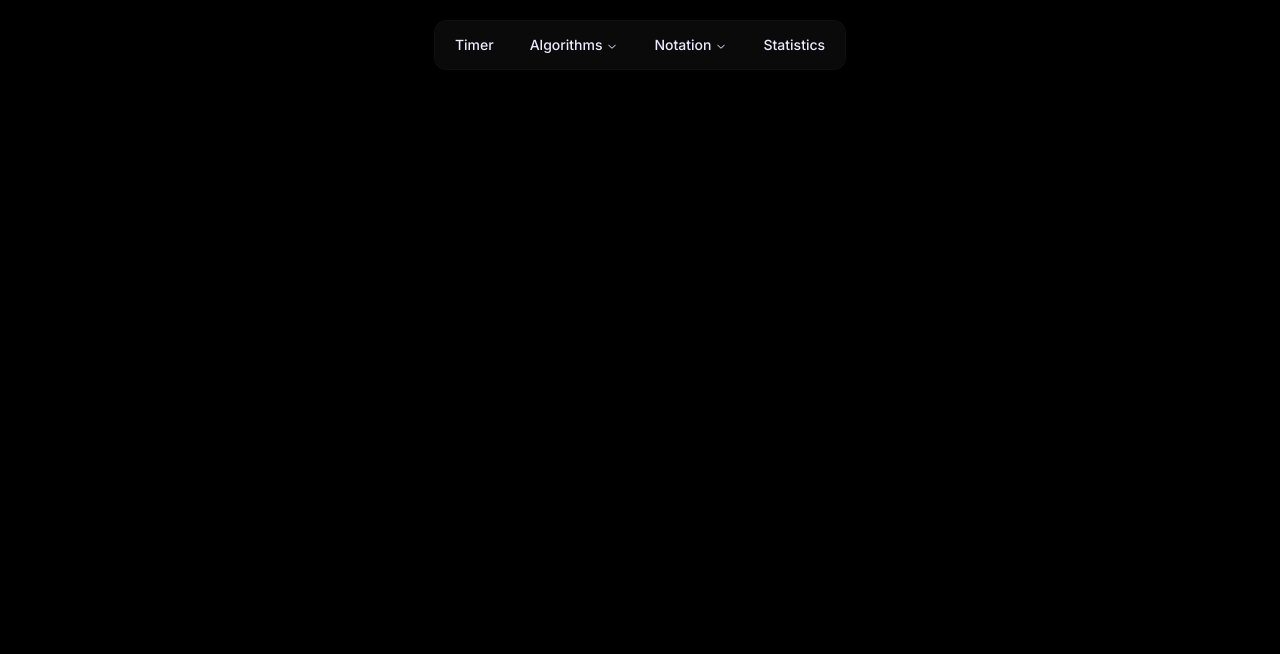
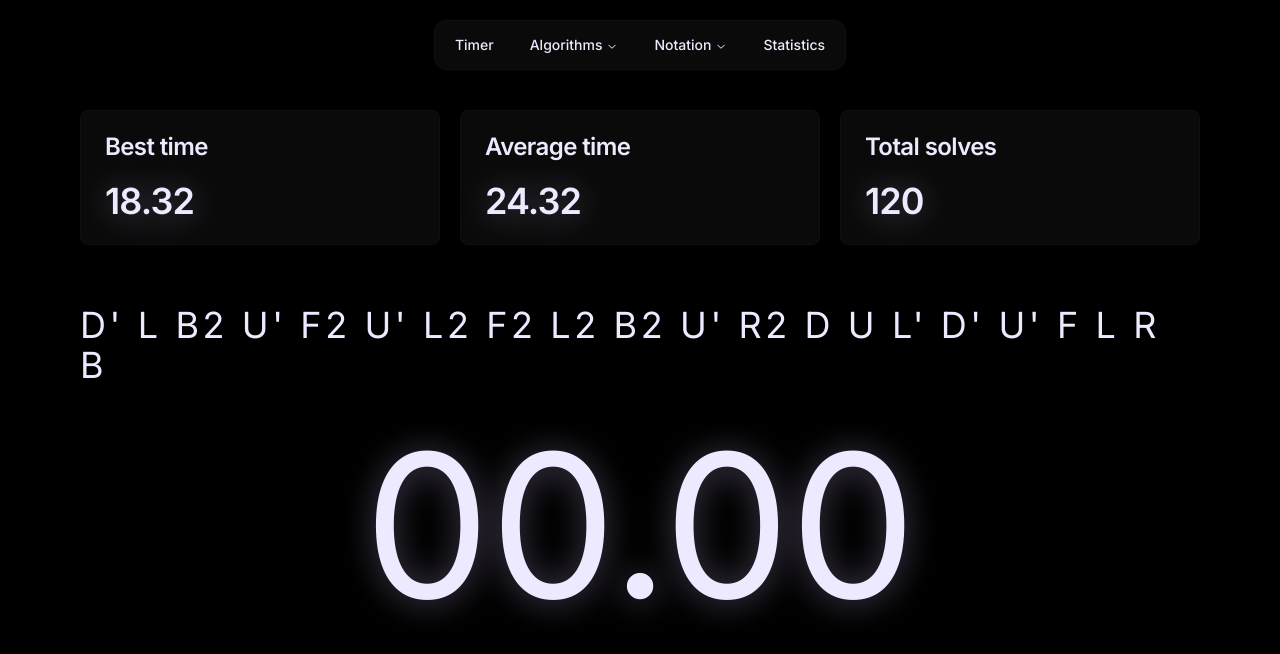
Before and after one commit to EmmanuelBayona/cube-algorithms-nextjs, a Next.js app: page /dash/timer in a window 1280 px wide. Shown: the top 654 px of the page. Built offline with nearby package versions, Linux system fonts and the light colour scheme.

Commit message:
style(timer): timer clock

```diff
--- a/app/dash/layout.tsx
+++ b/app/dash/layout.tsx
@@ -2,7 +2,7 @@ import { DashNavbar } from "@/components/dash-navbar";
 
 export default function Layout({ children }: { children: React.ReactNode }) {
     return (
-        <div className="bg-black min-h-screen pt-5">
+        <div className="bg-black min-h-screen pt-5 text-violet-100">
             <DashNavbar />
             {children}
         </div>
--- a/app/dash/timer/page.tsx
+++ b/app/dash/timer/page.tsx
@@ -1,7 +1,38 @@
+import { MaxWidthWrapper } from "@/components/max-width-wrapper";
+import { Scramble } from "@/components/scramble";
+import { TimerClock } from "@/components/timer-clock";
+import { Card, CardContent, CardHeader, CardTitle } from "@/components/ui/card";
+
+const CARDS_DATA = [
+    { title: 'Best time', value: '18.32' },
+    { title: 'Average time', value: '24.32' },
+    { title: 'Total solves', value: '120' },
+]
 
 export default function Timer() {
     return (
-        <>
-        </>
+        <MaxWidthWrapper className="flex flex-col gap-10 pt-10">
+
+            <section className="grid grid-cols-1 lg:grid-cols-3 gap-5 mb-5">
+                {
+                    CARDS_DATA.map((item, index) => (
+                        <Card key={index}>
+                            <CardHeader>
+                                <CardTitle>{item.title}</CardTitle>
+                            </CardHeader>
+
+                            <CardContent>
+                                <span className="text-4xl font-semibold leading-none tracking-tight drop-shadow-text">{item.value}</span>
+                            </CardContent>
+                        </Card>
+                    ))
+                }
+            </section>
+
+            <Scramble />
+
+            <TimerClock />
+
+        </MaxWidthWrapper>
     )
 }
--- a/components/dash-navbar.tsx
+++ b/components/dash-navbar.tsx
@@ -8,32 +8,32 @@ import { cn } from "@/lib/utils";
 const components: { title: string; href: string; description: string }[] = [
     {
         title: "2X2",
-        href: "/docs/primitives/alert-dialog",
+        href: "/",
         description: 'Notation, and how to read and write algorithms.',
     },
     {
         title: "3x3",
-        href: "/docs/primitives/hover-card",
+        href: "/",
         description: 'Notation, and how to read and write algorithms.',
     },
     {
         title: "4x4",
-        href: "/docs/primitives/progress",
+        href: "/",
         description: 'Notation, and how to read and write algorithms.',
     },
         {
         title: "5x5",
-        href: "/docs/primitives/scroll-area",
+        href: "/",
         description: 'Notation, and how to read and write algorithms.',
     },
     {
         title: "6x6",
-        href: "/docs/primitives/tabs",
+        href: "/",
         description: 'Notation, and how to read and write algorithms.',
     },
     {
         title: "Square-1",
-        href: "/docs/primitives/tooltip",
+        href: "/",
         description: 'Notation, and how to read and write algorithms.',
     },
 ]
@@ -72,13 +72,13 @@ export const DashNavbar = () => {
                                     </a>
                                 </NavigationMenuLink>
                             </li>
-                                <ListItem href="/docs" title="2X2">
+                                <ListItem href="/" title="2X2">
                                     Beginner&apos;s method, Ortega, CLL, EG, and more.
                                 </ListItem>
-                                <ListItem href="/docs/installation" title="4X4">
+                                <ListItem href="/" title="4X4">
                                     Beginner&apos;s method, Yau, Hoya, Yau, and more.
                                 </ListItem>
-                                <ListItem href="/docs/primitives/typography" title="Square-1">
+                                <ListItem href="/" title="Square-1">
                                     Beginner&apos;s method, WCA, and more.
                                 </ListItem>
                         </ul>
@@ -105,7 +105,7 @@ export const DashNavbar = () => {
                 </NavigationMenuItem>
 
                 <NavigationMenuItem className="hidden lg:block">
-                    <Link href="/dash/statics" legacyBehavior passHref>
+                    <Link href="/" legacyBehavior passHref>
                         <NavigationMenuLink className={NavigationMenuTriggerStyle()}>
                             Statistics
                         </NavigationMenuLink>
--- /dev/null
+++ b/components/scramble.tsx
@@ -0,0 +1,10 @@
+
+export const Scramble = () => {
+
+    return (
+        <p className="mx-auto text-2xl lg:text-4xl tracking-widest">
+            D&apos; L B2 U&apos; F2 U&apos; L2 F2 L2 B2 U&apos; R2 D U L&apos; D&apos; U&apos; F L R B
+        </p>
+    )
+
+}
--- /dev/null
+++ b/components/timer-clock.tsx
@@ -0,0 +1,27 @@
+'use client'
+import { useKeyboardShortcut } from "@/hooks/use-keyboard-shortcut";
+import { useStopwatch } from "@/hooks/use-stopwatch";
+
+export const TimerClock = () => {
+
+    const {
+        isRunning,
+        stopStopwatch,
+        startStopwatch,
+        elapsedTime,
+        formatTime,
+    } = useStopwatch();
+
+    useKeyboardShortcut('Space', () => {
+        if (isRunning) return stopStopwatch();
+        startStopwatch();
+    })
+
+
+    return (
+        <div className="w-full flex justify-center">
+            <span className="text-7xl md:text-9xl lg:text-[200px] drop-shadow-text">{formatTime(elapsedTime)}</span>
+        </div>
+    )
+
+}
--- /dev/null
+++ b/hooks/use-keyboard-shortcut.ts
@@ -0,0 +1,17 @@
+import { useEffect } from "react";
+
+type Key = 'Space';
+
+export const useKeyboardShortcut = (key: Key, callback: () => void) => {
+
+    useEffect(() => {
+        const handleKeyDown = ( event: KeyboardEvent ) => {
+            if (event.code !== key) return;
+            callback();
+        }
+
+        window.addEventListener('keydown', handleKeyDown);
+        return () => window.removeEventListener('keydown', handleKeyDown);
+    }, [key, callback]);
+
+}
--- /dev/null
+++ b/hooks/use-stopwatch.ts
@@ -0,0 +1,60 @@
+import { useCallback, useEffect, useState } from "react";
+
+export const useStopwatch = () => {
+
+    const [ startTime, setStartTime ] = useState(0);
+    const [ elapsedTime, setElapsedTime ] = useState(0);
+    const [ isRunning, setIsRunning ] = useState(false);
+
+    const startStopwatch = useCallback(() => {
+        setStartTime(Date.now() - elapsedTime);
+        setIsRunning(true);
+    }, [ elapsedTime ]);
+
+
+    useEffect(() => {
+        if (!isRunning) return;
+
+        const intervalId = setInterval(() => {
+            setElapsedTime(Date.now() - startTime);
+        }, 10);
+
+        return () => clearInterval(intervalId);
+    }, [ isRunning, startTime ] )
+
+    const stopStopwatch = () => {
+        setIsRunning(false);
+    }
+
+    const resetStopwatch = () => {
+        setIsRunning(false);
+        setElapsedTime(0);
+    }
+
+    const formatTime = (milliseconds: number) => {
+        const hours = Math.floor(milliseconds / 3600000);
+        const minutes = Math.floor((milliseconds % 3600000) / 60000);
+        const seconds = Math.floor((milliseconds % 60000) / 1000);
+        const centiseconds = Math.floor((milliseconds % 1000) / 10);
+
+        const formattedHours = hours > 0 ? padZero(hours) + ':' : '';
+        const formattedMinutes = minutes > 0 || hours > 0 ? padZero(minutes) + ':' : '';
+
+        return `${formattedHours}${formattedMinutes}${padZero(seconds)}.${padZero(centiseconds)}`;
+    };
+
+    const padZero = (value: number) => {
+        return value < 10 ? `0${value}` : value.toString();
+    };
+
+    return {
+        startTime,
+        elapsedTime,
+        isRunning,
+        startStopwatch,
+        stopStopwatch,
+        resetStopwatch,
+        formatTime,
+    }
+
+};
```
Also changed, not shown: 1 other file (tests, documents, lock files or other folders).
